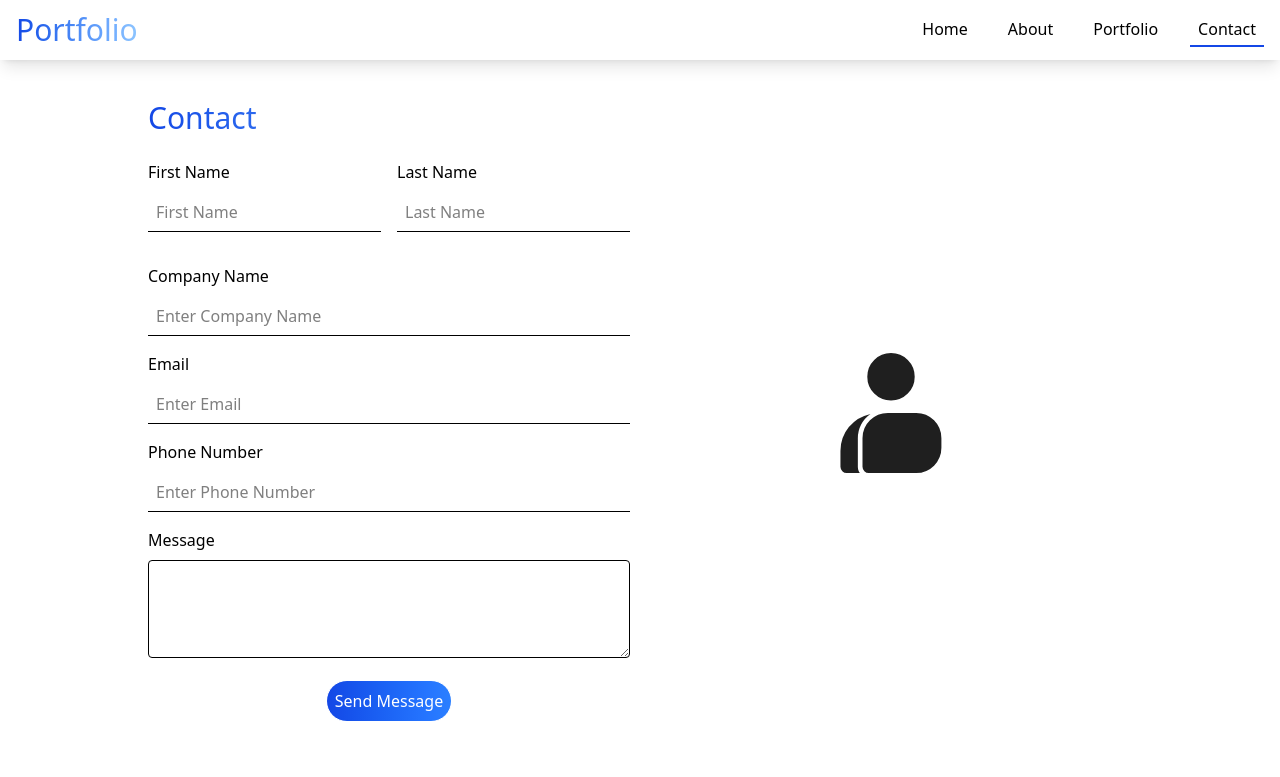
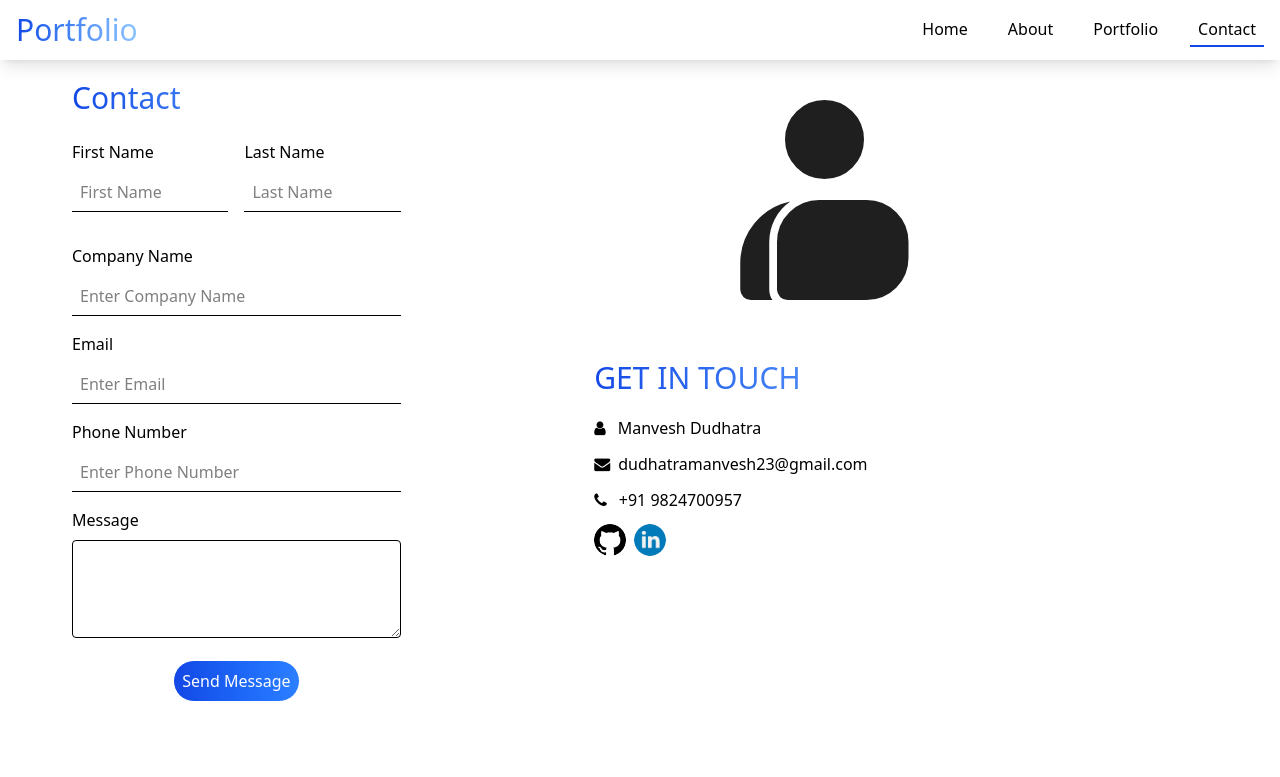
Before and after one commit to Manvesh-Dudhatra/Profile, a Django app: page /contact/ in a window 1280 px wide. Shown: the top 777 px of the page. Run offline with Django 5.2, Linux system fonts and the light colour scheme.

Commit message:
add contact-details

```diff
--- a/portfolio/static/css/src/output.css
+++ b/portfolio/static/css/src/output.css
@@ -183,11 +183,17 @@
   .mx-auto {
     margin-inline: auto;
   }
+  .my-3 {
+    margin-block: calc(var(--spacing) * 3);
+  }
   .my-5 {
     margin-block: calc(var(--spacing) * 5);
   }
   .my-10 {
     margin-block: calc(var(--spacing) * 10);
+  }
+  .my-20 {
+    margin-block: calc(var(--spacing) * 20);
   }
   .mt-2 {
     margin-top: calc(var(--spacing) * 2);
@@ -197,6 +203,18 @@
   }
   .mt-10 {
     margin-top: calc(var(--spacing) * 10);
+  }
+  .mr-2 {
+    margin-right: calc(var(--spacing) * 2);
+  }
+  .mr-3 {
+    margin-right: calc(var(--spacing) * 3);
+  }
+  .mr-4 {
+    margin-right: calc(var(--spacing) * 4);
+  }
+  .mr-5 {
+    margin-right: calc(var(--spacing) * 5);
   }
   .mb-2 {
     margin-bottom: calc(var(--spacing) * 2);
@@ -225,6 +243,13 @@
   .hidden {
     display: none;
   }
+  .table {
+    display: table;
+  }
+  .size-8 {
+    width: calc(var(--spacing) * 8);
+    height: calc(var(--spacing) * 8);
+  }
   .size-10 {
     width: calc(var(--spacing) * 10);
     height: calc(var(--spacing) * 10);
@@ -235,14 +260,44 @@
   .h-10 {
     height: calc(var(--spacing) * 10);
   }
+  .h-40 {
+    height: calc(var(--spacing) * 40);
+  }
+  .h-60 {
+    height: calc(var(--spacing) * 60);
+  }
+  .h-80 {
+    height: calc(var(--spacing) * 80);
+  }
   .h-\[25\%\] {
     height: 25%;
   }
   .h-\[30\%\] {
     height: 30%;
   }
+  .h-\[50\%\] {
+    height: 50%;
+  }
+  .h-\[80\%\] {
+    height: 80%;
+  }
+  .h-\[80\] {
+    height: 80;
+  }
+  .h-auto {
+    height: auto;
+  }
+  .h-full {
+    height: 100%;
+  }
   .w-7 {
     width: calc(var(--spacing) * 7);
+  }
+  .w-\[0\%\] {
+    width: 0%;
+  }
+  .w-\[6\] {
+    width: 6;
   }
   .w-\[25\%\] {
     width: 25%;
@@ -250,14 +305,44 @@
   .w-\[30\%\] {
     width: 30%;
   }
+  .w-\[40\%\] {
+    width: 40%;
+  }
+  .w-\[50\%\] {
+    width: 50%;
+  }
+  .w-\[60\%\] {
+    width: 60%;
+  }
+  .w-\[60\] {
+    width: 60;
+  }
+  .w-\[70\%\] {
+    width: 70%;
+  }
+  .w-\[70\] {
+    width: 70;
+  }
   .w-\[80\%\] {
     width: 80%;
+  }
+  .w-\[90\%\] {
+    width: 90%;
   }
   .w-full {
     width: 100%;
   }
+  .flex-shrink {
+    flex-shrink: 1;
+  }
   .shrink-0 {
     flex-shrink: 0;
+  }
+  .border-collapse {
+    border-collapse: collapse;
+  }
+  .resize {
+    resize: both;
   }
   .list-disc {
     list-style-type: disc;
@@ -288,6 +373,9 @@
   }
   .gap-5 {
     gap: calc(var(--spacing) * 5);
+  }
+  .gap-10 {
+    gap: calc(var(--spacing) * 10);
   }
   .rounded {
     border-radius: 0.25rem;
@@ -369,6 +457,15 @@
   .px-10 {
     padding-inline: calc(var(--spacing) * 10);
   }
+  .px-20 {
+    padding-inline: calc(var(--spacing) * 20);
+  }
+  .px-\[5\] {
+    padding-inline: 5;
+  }
+  .px-\[50\%\] {
+    padding-inline: 50%;
+  }
   .py-1 {
     padding-block: calc(var(--spacing) * 1);
   }
@@ -380,6 +477,12 @@
   }
   .pt-5 {
     padding-top: calc(var(--spacing) * 5);
+  }
+  .pl-20 {
+    padding-left: calc(var(--spacing) * 20);
+  }
+  .pl-50 {
+    padding-left: calc(var(--spacing) * 50);
   }
   .text-center {
     text-align: center;
@@ -415,6 +518,9 @@
   .text-white {
     color: var(--color-white);
   }
+  .underline {
+    text-decoration-line: underline;
+  }
   .shadow-lg {
     --tw-shadow: 0 10px 15px -3px var(--tw-shadow-color, rgb(0 0 0 / 0.1)), 0 4px 6px -4px var(--tw-shadow-color, rgb(0 0 0 / 0.1));
     box-shadow: var(--tw-inset-shadow), var(--tw-inset-ring-shadow), var(--tw-ring-offset-shadow), var(--tw-ring-shadow), var(--tw-shadow);
@@ -428,6 +534,10 @@
     @supports (color: color-mix(in lab, red, red)) {
       --tw-shadow-color: color-mix(in oklab, var(--color-white) var(--tw-shadow-alpha), transparent);
     }
+  }
+  .outline {
+    outline-style: var(--tw-outline-style);
+    outline-width: 1px;
   }
   .duration-500 {
     --tw-duration: 500ms;
@@ -457,6 +567,11 @@
       }
     }
   }
+  .md\:mx-auto {
+    @media (width >= 48rem) {
+      margin-inline: auto;
+    }
+  }
   .md\:mt-0 {
     @media (width >= 48rem) {
       margin-top: calc(var(--spacing) * 0);
@@ -467,9 +582,49 @@
       display: flex;
     }
   }
+  .md\:h-\[80\%\] {
+    @media (width >= 48rem) {
+      height: 80%;
+    }
+  }
+  .md\:w-\[0\%\] {
+    @media (width >= 48rem) {
+      width: 0%;
+    }
+  }
+  .md\:w-\[30\%\] {
+    @media (width >= 48rem) {
+      width: 30%;
+    }
+  }
   .md\:w-\[50\%\] {
     @media (width >= 48rem) {
       width: 50%;
+    }
+  }
+  .md\:w-\[60\%\] {
+    @media (width >= 48rem) {
+      width: 60%;
+    }
+  }
+  .md\:w-\[70\%\] {
+    @media (width >= 48rem) {
+      width: 70%;
+    }
+  }
+  .md\:w-\[80\%\] {
+    @media (width >= 48rem) {
+      width: 80%;
+    }
+  }
+  .md\:w-\[90\%\] {
+    @media (width >= 48rem) {
+      width: 90%;
+    }
+  }
+  .md\:w-\[700\%\] {
+    @media (width >= 48rem) {
+      width: 700%;
     }
   }
   .md\:flex-row {
@@ -627,6 +782,11 @@
   inherits: false;
   initial-value: 0 0 #0000;
 }
+@property --tw-outline-style {
+  syntax: "*";
+  inherits: false;
+  initial-value: solid;
+}
 @property --tw-duration {
   syntax: "*";
   inherits: false;
@@ -674,6 +834,7 @@
       --tw-ring-offset-width: 0px;
       --tw-ring-offset-color: #fff;
       --tw-ring-offset-shadow: 0 0 #0000;
+      --tw-outline-style: solid;
       --tw-duration: initial;
       --tw-scale-x: 1;
       --tw-scale-y: 1;
--- a/portfolio/templates/base.html
+++ b/portfolio/templates/base.html
@@ -5,7 +5,9 @@
     <meta charset="UTF-8">
     <meta name="viewport" content="width=device-width, initial-scale=1.0">
     <title>{% block title %} {% endblock %}</title>
+    <link rel="stylesheet" href="https://cdnjs.cloudflare.com/ajax/libs/font-awesome/4.7.0/css/font-awesome.min.css">
     <link rel="stylesheet" href="{% static 'css/src/output.css' %}">
+
 </head>
 <body class="{{ request.resolver_match.url_name }}">
     {% block content %}
--- a/portfolio/templates/contact.html
+++ b/portfolio/templates/contact.html
@@ -6,13 +6,31 @@ Contact
 {% block content %}
 {% include 'header.html' %}
 
-<div
-    class="md:flex w-[80%] mx-auto justify-content-between items-center justify-center p-5 my-5 gap-5 flex-row-reverse">
-    <div class="md:w-[50%] flex justify-center mb-3">
-        <img src="{% static 'images/user-icon.svg' %}" class=" w-[30%] h-[30%]">
+<div class="md:flex w-[90%] mx-auto p-2 my-3 gap-10 flex-row-reverse">
+    <div class="md:w-[70%] flex flex-col items-center">
+        <div class="w-[70%] h-60 mx-auto">
+            <img src="{% static 'images/user-icon.svg' %}" class="w-full h-full">
+        </div>
+        <div class="w-full  md:mx-auto md:w-[60%] my-10">
+            <p class="text-2xl md:text-3xl mb-5 bg-linear-to-r from-blue-700 to-blue-300 text-transparent bg-clip-text w-full">GET IN TOUCH
+            </p>
+            <div>
+                <p class="mb-3"><i class="fa fa-user mr-3"></i>Manvesh Dudhatra</p>
+                <p class="mb-3"><i class="fa fa-envelope mr-2"></i>dudhatramanvesh23@gmail.com</p>
+                <p class="mb-3"><i class="fa fa-phone mr-3"></i>+91 9824700957</p>
+            </div>
+
+            <div class="flex gap-2">
+                <a href="" class="hover:scale-125 duration-500"><img src="{% static 'images/github.png' %}" alt=""
+                        class="rounded-full size-8"></a>
+                <a href="" class="hover:scale-125 duration-500"><img src="{% static 'images/linkedin.png' %}" alt=""
+                        class="rounded-full size-8"></a>
+            </div>
+
+        </div>
     </div>
 
-    <div class="md:w-[50%]">
+    <div class="md:w-[30%]">
         <p class="text-3xl mb-6  bg-linear-to-r from-blue-700 to-blue-300 text-transparent bg-clip-text">Contact</p>
         <form action="" method="POST" onsubmit="return validateData()" id="contact">
             {% csrf_token %}
@@ -21,34 +39,39 @@ Contact
                     <div class="mb-2">
                         <p class="">First Name</p>
                     </div>
-                    <div><input type="text" class="border-b w-full h-10 px-2" placeholder="First Name" name="fname" id = "fname" required ></div>
+                    <div><input type="text" class="border-b w-full h-10 px-2" placeholder="First Name" name="fname"
+                            id="fname" required></div>
                 </div>
-                <div class="w-full md:w-[50%]" >
+                <div class="w-full md:w-[50%]">
                     <div class="mb-2">
                         <p class="">Last Name</p>
                     </div>
-                    <div><input type="text" class="border-b w-full h-10 px-2" placeholder="Last Name" id = "lname"  name="lname" required></div>
+                    <div><input type="text" class="border-b w-full h-10 px-2" placeholder="Last Name" id="lname"
+                            name="lname" required></div>
                 </div>
             </div>
             <div class="w-full mb-4">
                 <div class="mb-2">
                     <p class="">Company Name</p>
                 </div>
-                <div><input type="text" class="border-b w-full h-10 px-2" placeholder="Enter Company Name" id="company"  name="company" required></div>
+                <div><input type="text" class="border-b w-full h-10 px-2" placeholder="Enter Company Name" id="company"
+                        name="company" required></div>
 
             </div>
             <div class="w-full mb-4">
                 <div class="mb-2">
                     <p class="">Email</p>
                 </div>
-                <div><input type="email" class="border-b w-full h-10 px-2" placeholder="Enter Email" id="email" name="email" id="email"required></div>
+                <div><input type="email" class="border-b w-full h-10 px-2" placeholder="Enter Email" id="email"
+                        name="email" id="email" required></div>
                 <p id="email-error" class="text-red-400 mt-2 hidden">Email is required</p>
             </div>
             <div class="w-full mb-4">
                 <div class="mb-2">
                     <p class="">Phone Number</p>
                 </div>
-                <div><input type="text" maxlength="10" class="border-b w-full h-10 px-2" placeholder="Enter Phone Number" id="phone" name="phone" required></div>
+                <div><input type="text" maxlength="10" class="border-b w-full h-10 px-2"
+                        placeholder="Enter Phone Number" id="phone" name="phone" required></div>
                 <p id="mobile-error" class="text-red-400 mt-2 hidden">Mobile Number</p>
             </div>
             <div class="w-full mb-4">
@@ -57,9 +80,10 @@ Contact
                 </div>
                 <div><textarea name="message" id="message" class="border w-full rounded" rows="4"></textarea></div>
             </div>
-            <div class="w-full mb-4 flex justify-center">
+            <div class="w-full mb-2 flex justify-center">
                 <button type="submit"
-                    class=" hover:scale-110 duration-500 border p-2 bg-linear-to-r from-blue-700 to-blue-500 text-white rounded-full">Send Message
+                    class=" hover:scale-110 duration-500 border p-2 bg-linear-to-r from-blue-700 to-blue-500 text-white rounded-full">Send
+                    Message
                 </button>
             </div>
         </form>
```
